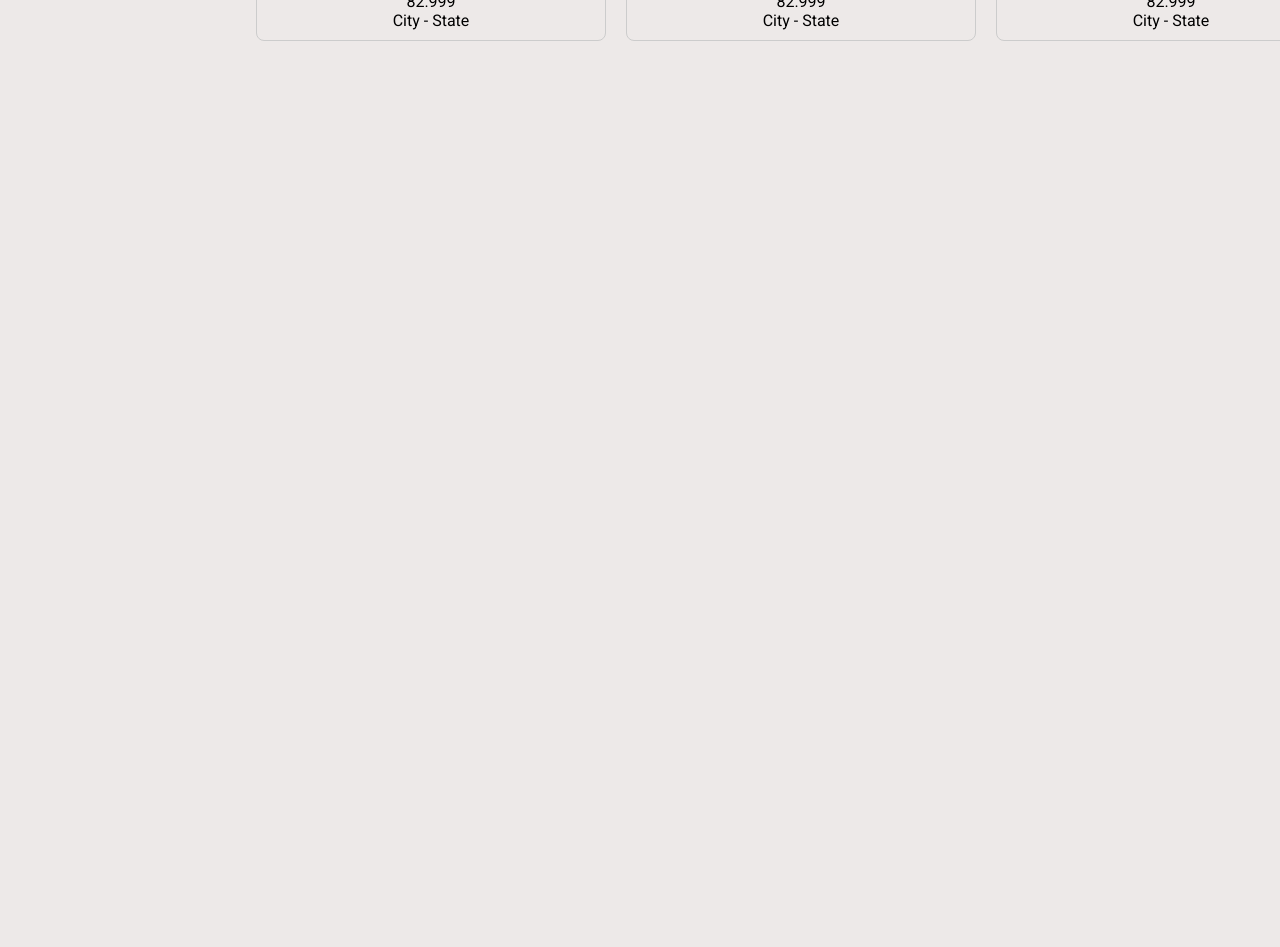
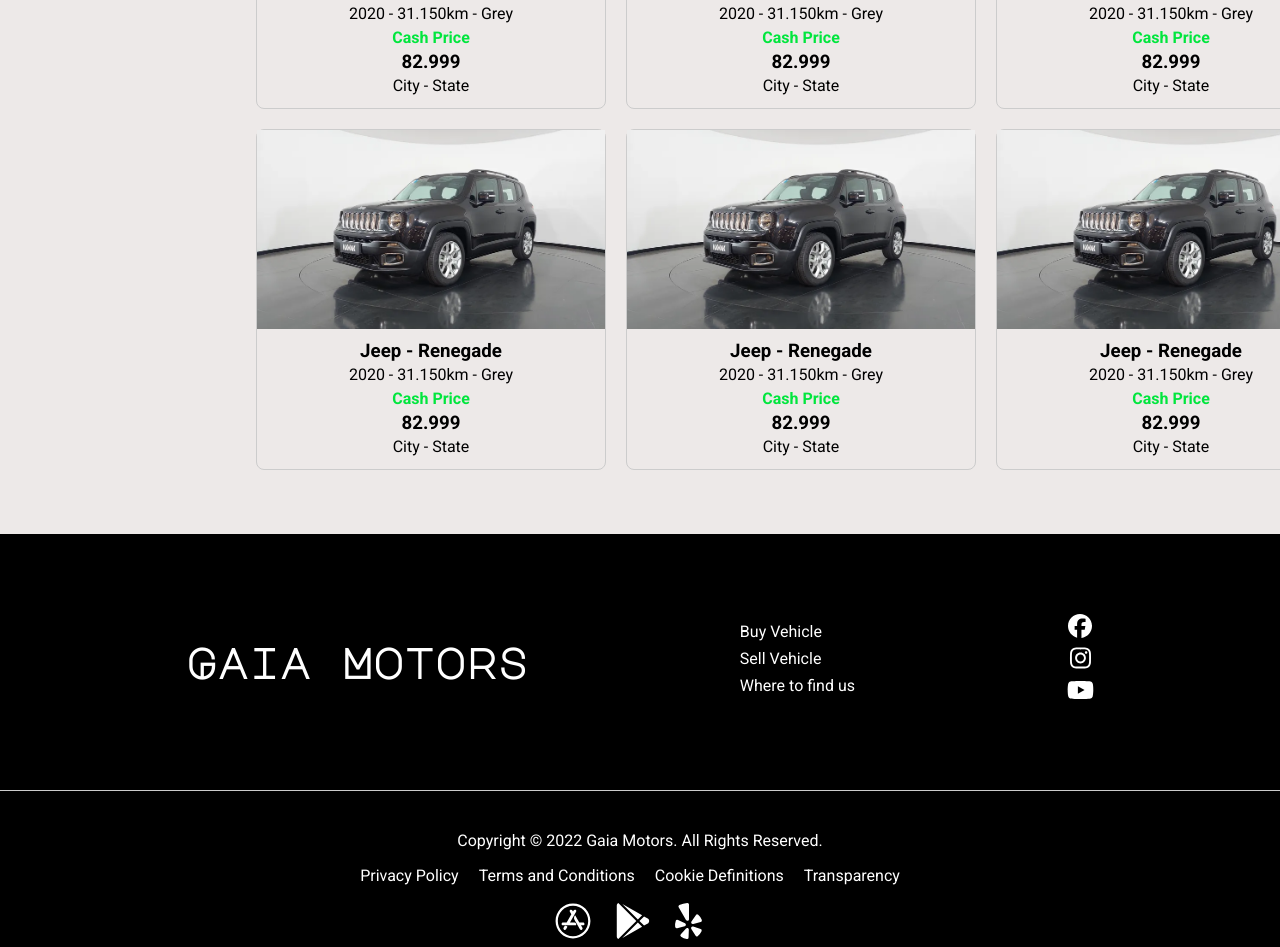
Before and after one commit to coder-gaia/vehicle_catalog, a React (Create React App) app: page /login in a window 1280 px wide. Shown: the part 900-1847 px from the top of the page. Before the commit the page ends 941 px from the top, so only its background shows below. Built offline with nearby package versions, Linux system fonts and the light colour scheme.

Commit message:
initial footer layout

```diff
--- a/package.json
+++ b/package.json
@@ -3,6 +3,9 @@
   "version": "0.1.0",
   "private": true,
   "dependencies": {
+    "@fortawesome/fontawesome-svg-core": "^6.5.2",
+    "@fortawesome/free-brands-svg-icons": "^6.5.2",
+    "@fortawesome/react-fontawesome": "^0.2.2",
     "@testing-library/jest-dom": "^5.17.0",
     "@testing-library/react": "^13.4.0",
     "@testing-library/user-event": "^13.5.0",
--- a/src/App.jsx
+++ b/src/App.jsx
@@ -6,6 +6,7 @@ import Sidebar from './components/SideBar'
 import VehicleList from './components/VehicleList'
 import styled from 'styled-components'
 import { SectionTitle } from './components/SideBar/styles'
+import Footer from './components/Footer'
 
 
 function App() {
@@ -24,6 +25,7 @@ function App() {
       <Sidebar/>
       <VehicleList/>
     </Container>
+    <Footer/>
     </>
   )
 
--- /dev/null
+++ b/src/components/Footer/index.jsx
@@ -0,0 +1,75 @@
+import React from "react"
+import { MainTitle } from "../../styles"
+import { Wrapper, FooterLinks, SocialLinks, IconLink, Copyright, InfoWrapper, InfoLink, AdditionalInfo, IconWrapper, Icon, Test } from "./styles"
+import { FontAwesomeIcon } from "@fortawesome/react-fontawesome"
+import { faFacebook, faInstagram, faYoutube, faAppStore, faGooglePlay, faYelp} from "@fortawesome/free-brands-svg-icons"
+
+const Footer = () => {
+
+
+  return(
+    <Test>
+      <Wrapper>
+        <MainTitle>Gaia Motors</MainTitle>
+
+        <FooterLinks>
+
+          <a href="#">Buy Vehicle</a>
+          <a href="#">Sell Vehicle</a>
+          <a href="#">Where to find us</a>
+
+        </FooterLinks>
+
+        <SocialLinks>
+
+          <IconLink href="#">
+            <FontAwesomeIcon icon={faFacebook} />
+          </IconLink>
+
+          <IconLink href="#">
+            <FontAwesomeIcon icon={faInstagram} />
+          </IconLink>
+
+          <IconLink href="#">
+            <FontAwesomeIcon icon={faYoutube} />
+          </IconLink>
+
+      </SocialLinks>
+
+      </Wrapper>
+
+      <AdditionalInfo>
+
+      <Copyright>
+        Copyright © 2022 Gaia Motors. All Rights Reserved.
+      </Copyright>
+
+      <InfoWrapper>
+          <InfoLink href="#">Privacy Policy</InfoLink>
+          <InfoLink href="#">Terms and Conditions</InfoLink>
+          <InfoLink href="#">Cookie Definitions</InfoLink>
+          <InfoLink href="#">Transparency</InfoLink>
+      </InfoWrapper>
+
+      <IconWrapper>
+
+      <Icon href="#">
+        <FontAwesomeIcon icon={faAppStore} />
+      </Icon>
+
+      <Icon href="#">
+        <FontAwesomeIcon icon={faGooglePlay} />
+      </Icon>
+
+      <Icon href="#">
+        <FontAwesomeIcon icon={faYelp} />
+      </Icon>
+
+      </IconWrapper>
+
+      </AdditionalInfo>
+    </Test>
+  )
+}
+
+export default Footer
--- /dev/null
+++ b/src/components/Footer/styles.jsx
@@ -0,0 +1,110 @@
+import styled from 'styled-components';
+import { MainTitle, colors } from '../../styles';
+
+export const Wrapper = styled.div`
+  margin-top: 64px;
+  display:flex;
+  justify-content: space-around;
+  padding: 80px;
+  align-items:center;
+  border-bottom: 1px solid ${colors.grey};
+  background-color: ${colors.black};
+
+  ${MainTitle}{
+    color: ${colors.white};
+  }
+`
+export const FooterLinks = styled.div`
+  display: flex;
+  flex-direction: column;
+
+  a {
+    color: ${colors.white};
+    margin-bottom: 8px;
+    text-decoration: none;
+
+    &:hover {
+      text-decoration: underline;
+      color: ${colors.grey};
+    }
+  }
+`
+
+export const SocialLinks = styled.div`
+  display: flex;
+  flex-direction: column;
+
+  a {
+    color: ${colors.white};
+    margin-bottom: 8px;
+    text-decoration: none;
+
+    &:hover {
+      color: ${colors.grey};
+    }
+  }
+`
+
+export const IconLink = styled.a`
+  display: flex;
+  align-items: center;
+  justify-content: center;
+  margin-bottom: 8px;
+  font-size: 24px;
+
+  &:hover {
+    color: ${colors.grey};
+  }
+`
+
+export const Copyright = styled.p`
+  color: ${colors.white};
+  background-color: ${colors.black};
+  text-align: center;
+`
+
+export const InfoWrapper = styled.div`
+  background-color: ${colors.black};
+  display: flex;
+  align-items: center;
+  justify-content: center;
+`
+export const InfoLink = styled.div`
+  color: ${colors.white};
+  display: flex;
+  margin-right: 20px;
+  margin-bottom: 8px;
+  margin-top: 16px;
+  font-size: 16px;
+
+  &:hover {
+    color: ${colors.grey};
+}
+`
+export const AdditionalInfo = styled.div`
+  background-color: ${colors.black};
+  display: block;
+  margin-top:40px;
+`
+
+export const IconWrapper = styled.div`
+  display: flex;
+  align-items: center;
+  justify-content: center;
+  margin-top:10px;
+
+`
+export const Icon = styled.a`
+  color: ${colors.white};
+  display: flex;
+  margin-right: 24px;
+  margin-bottom: 8px;
+  font-size: 36px;
+
+  &:hover {
+  color: ${colors.grey};
+  }
+`
+export const Test = styled.div`
+  background-color: black;
+`
--- a/src/components/Header/index.jsx
+++ b/src/components/Header/index.jsx
@@ -8,7 +8,7 @@ const Header = ()=>{
   return(
     <HeaderContainer>
 
-    <MainTitle>Gaia&apos;s Shop</MainTitle>
+    <MainTitle>Gaia Motors</MainTitle>
 
         <div className="nav-links">
 
--- a/src/components/SideBar/styles.jsx
+++ b/src/components/SideBar/styles.jsx
@@ -30,7 +30,7 @@ export const ActionButton = styled.button`
 `
 
 export const Filter = styled.div`
-  margin-bottom: 15px;
+  margin-bottom: 35px;
 
   &.isVisible input {
       display: block;
@@ -52,7 +52,7 @@ export const FilterButton = styled.button`
 export const Input = styled.input`
   display: none;
   width: 100%;
-  padding: 5px 15px;
+  padding: 10px 15px;
   border: 1px solid ${colors.grey};
   margin-top: 5px;
 
@@ -65,6 +65,7 @@ export const SectionTitle = styled.h4`
   font-size: 16px;
   font-weight: 400;
   margin-left:96px;
+  margin-bottom:24px;
 `
 
 export const FiltersWrapper = styled.div`
--- a/src/components/Vehicle/index.jsx
+++ b/src/components/Vehicle/index.jsx
@@ -11,8 +11,8 @@ const Vehicle = () => {
       <InfoContainer>
         <h3>Jeep - Renegade</h3>
         <p>2020 - 31.150km - Grey</p>
-        <p>Cash Price</p>
-        <p>82.999</p>
+        <h4>Cash Price</h4>
+        <h3>82.999</h3>
         <p>City - State</p>
       </InfoContainer>
 
--- a/src/components/Vehicle/styles.jsx
+++ b/src/components/Vehicle/styles.jsx
@@ -1,4 +1,5 @@
 import styled from 'styled-components'
+import { colors } from '../../styles'
 
 
 export const CardContainer = styled.div`
@@ -20,4 +21,9 @@ export const InfoContainer = styled.div`
   display:block;
   text-align: center;
   padding: 10px;
+  line-height: 24px;
+
+  h4{
+    color: ${colors.green}
+  }
 `
--- a/src/components/VehicleList/index.jsx
+++ b/src/components/VehicleList/index.jsx
@@ -12,6 +12,9 @@ const VehicleList = () => {
       <Vehicle/>
       <Vehicle/>
       <Vehicle/>
+      <Vehicle/>
+      <Vehicle/>
+      <Vehicle/>
     </VehicleListContainer>
   )
 }
--- a/src/components/VehicleList/styles.jsx
+++ b/src/components/VehicleList/styles.jsx
@@ -4,5 +4,5 @@ export const VehicleListContainer = styled.div`
   display: grid;
   grid-template-columns: repeat(3, 1fr);
   gap:20px;
-  margin-top:80px;
+  margin-top:90px;
 `;
--- a/src/styles.js
+++ b/src/styles.js
@@ -6,7 +6,9 @@ export const colors = {
   black: '#000',
   grey: '#ccc',
   white: '#fff',
-  lightBlue: '#006eff'
+  lightBlue: '#006eff',
+  green: '#00e63d',
+  red: '#c92f00'
 }
 
 export const MainTitle = styled.h1`
```
Also changed, not shown: 1 other file (tests, documents, lock files or other folders).
